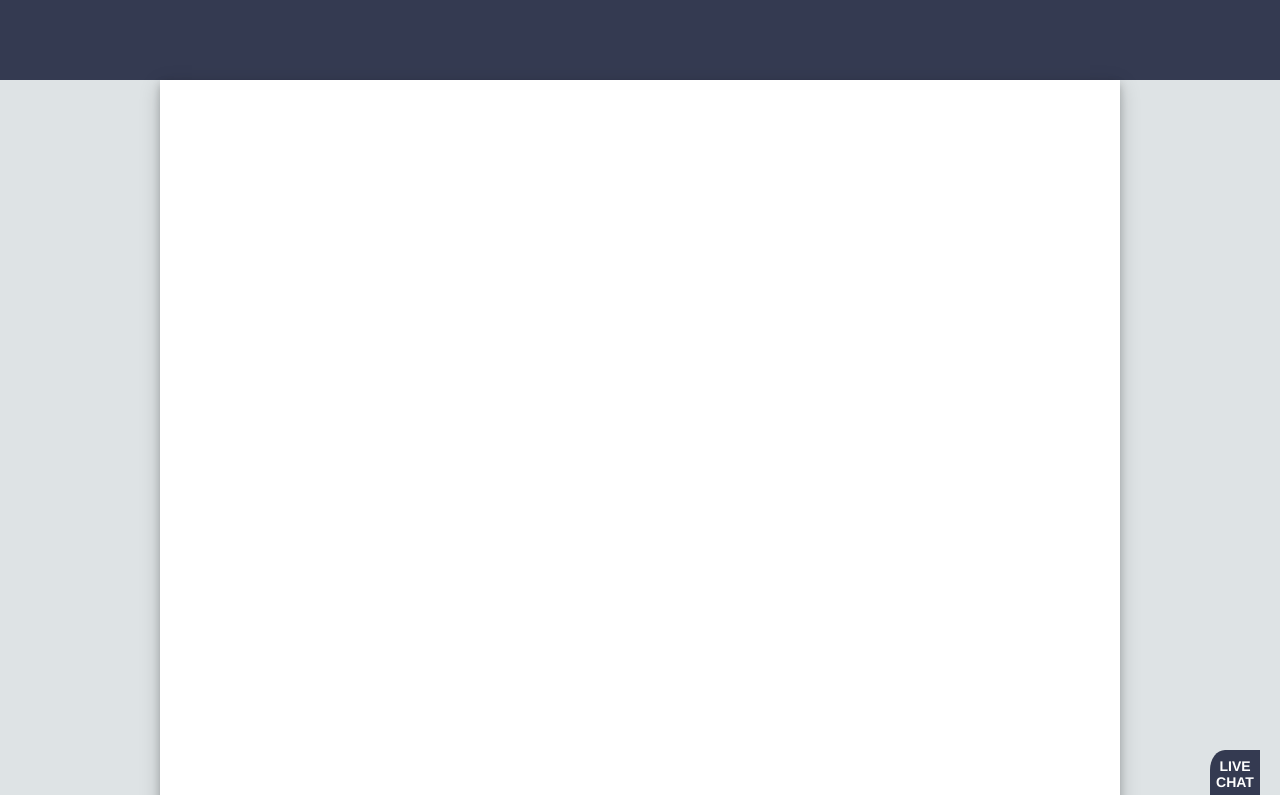
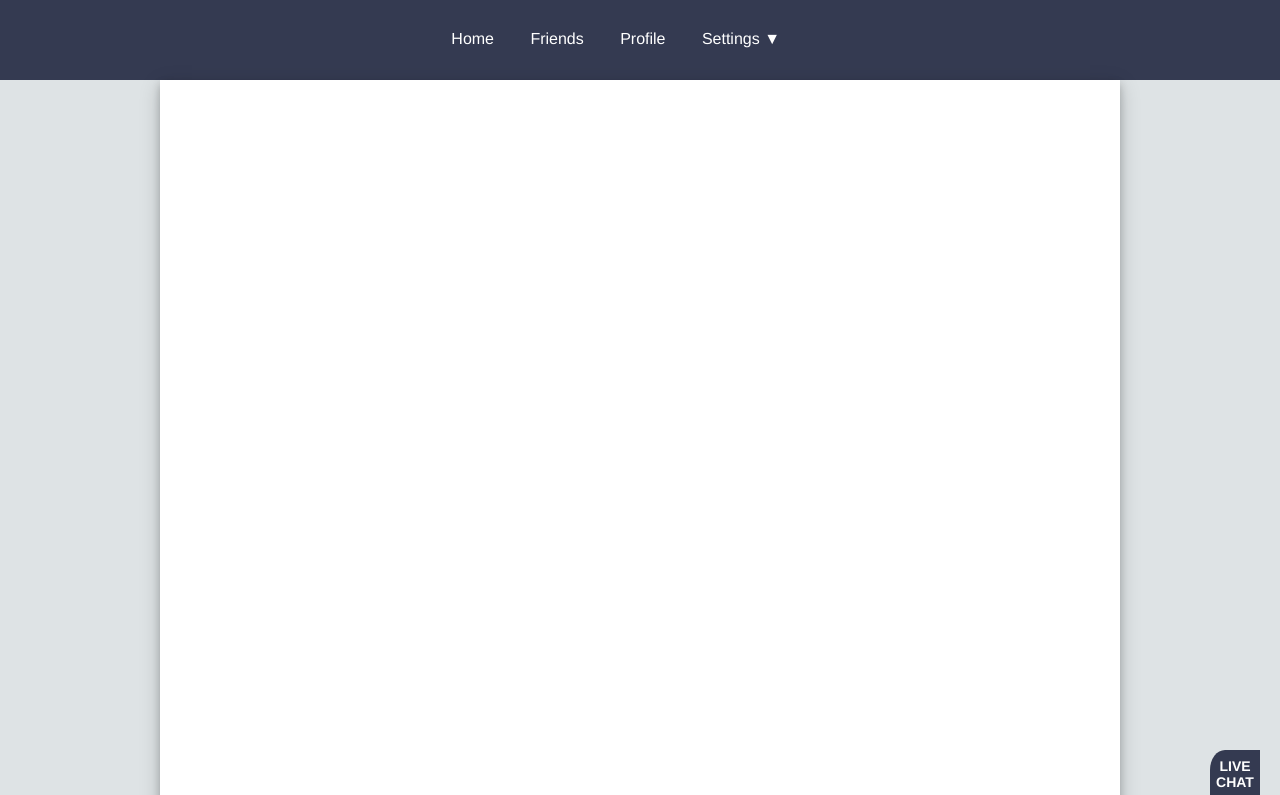
Before and after one commit to jakerutl/ChatApp, a website: page views/index.html in a window 1280 px wide. Shown: the top 795 px of the page. Drawn offline with nearby package versions, Linux system fonts and the light colour scheme; files that its build step writes are made by us from their sources; no server answers.

Commit message:
added more styling

```diff
--- a/sass/main.scss
+++ b/sass/main.scss
@@ -198,6 +198,29 @@ label{
   height: 80px;
   overflow: hidden;
   background-color: #343a51;
+	ul{
+		text-decoration: none;
+		list-style-type: none;
+		float: right;
+		color: white;
+		margin-right: 500px;
+		margin-top: 23px;
+		li{
+			text-decoration: none;
+			display: inline;
+			list-style-type: none;
+			a{
+				text-decoration: none;
+				color: white;
+				font: 16px Helvetica, Arial;
+				padding-left:30px;
+				transition: 0.2s;
+				&:hover{
+					color:#858889;
+				}
+			}
+		}
+	}
 }
 
 .btn{
--- a/views/index.html
+++ b/views/index.html
@@ -9,7 +9,7 @@
 <body>
 <div class="chatRoom">
 <div class="topBar">
-	<input type="text" class="nickname" placeholder="What is your nickname?">
+	<input type="text" class="nickname" placeholder="Enter nickname here to activate chat">
 	<a onclick="closeNav()" class="closebtn">&times;</a>
 </div>
 
@@ -25,6 +25,12 @@
 </div>
 
 <header class="topBar" >
+	<ul>
+		<li><a href="#">Home</a></li>
+		<li><a href="#">Friends</a></li>
+		<li><a href="#">Profile</a></li>
+		<li><a href="#">Settings ▼</a></li>
+	</ul>
 </header>
 
 <div class="mainBody">
```
Also changed, not shown: app.js (+0 -8 lines), README.md, public/css/main.css, 1 other file.
